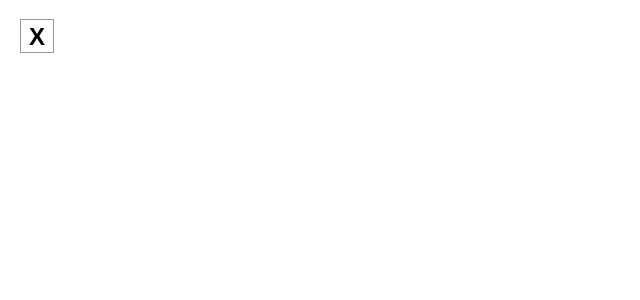
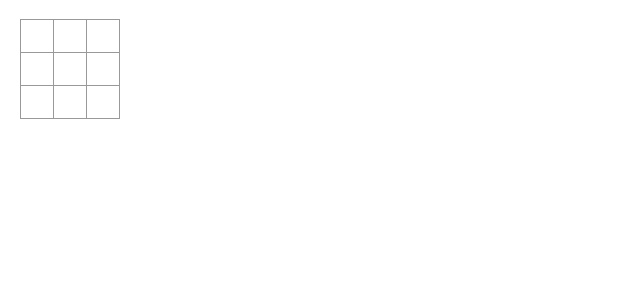
Before and after one commit to igurdeep13/tic-tac-toe-react, a React (Vite) app: page / in a window 1280 px wide. Shown: the top 300 px of the page, without its empty margins (0-640 px from the left). Built offline with nearby package versions, Linux system fonts and the light colour scheme.

Commit message:
Add components and code

```diff
--- a/src/App.jsx
+++ b/src/App.jsx
@@ -1,7 +1,9 @@
+import Board from "./components/Board";
+
 function App() {
   return (
     <>
-      <button className="square">X</button>
+      <Board />
     </>
   );
 }
--- /dev/null
+++ b/src/components/Board.jsx
@@ -0,0 +1,22 @@
+import Square from "./Square";
+export default function Board() {
+  return (
+    <>
+      <div className="board-row">
+        <Square value="1" />
+        <Square value="1" />
+        <Square value="1" />
+      </div>
+      <div className="board-row">
+        <Square value="1" />
+        <Square value="1" />
+        <Square value="1" />
+      </div>
+      <div className="board-row">
+        <Square value="1" />
+        <Square value="1" />
+        <Square value="1" />
+      </div>
+    </>
+  );
+}
--- /dev/null
+++ b/src/components/Square.jsx
@@ -0,0 +1,17 @@
+import { useState } from "react";
+export default function Square() {
+
+  const [value, setValue] = useState(null);
+
+  function handleClick() {
+    console.log("Clicked!");
+  }
+
+  return (
+    <>
+      <button className="square" onClick={handleClick}>
+        {value}
+      </button>
+    </>
+  );
+}
```
